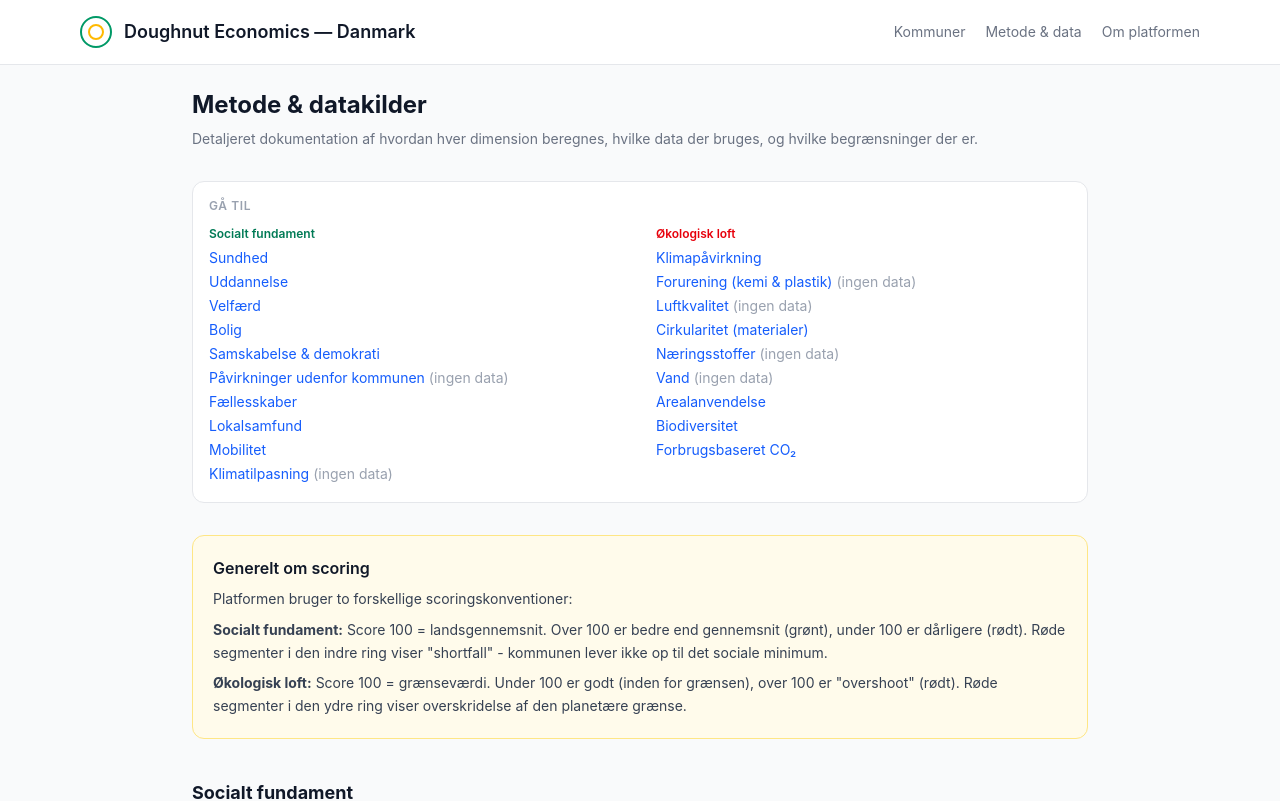
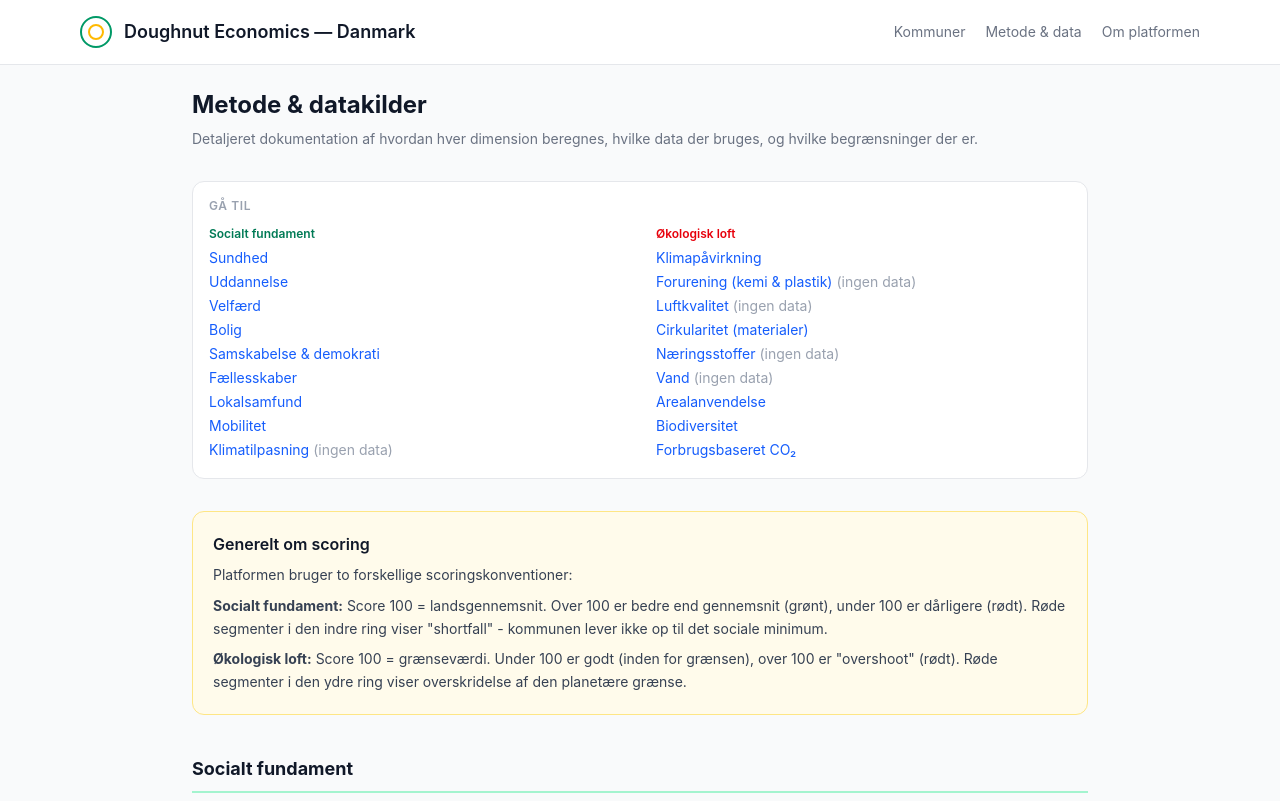
Before and after one commit to augustseptimius-beep/doughnut, a Next.js app in the folder webapp/: page /metode in a window 1280 px wide. Shown: the top 801 px of the page. Built offline with nearby package versions, Linux system fonts and the light colour scheme.

Commit message:
fjernet påvirkning udenfor fra sociale

```diff
--- a/webapp/app/metode/page.tsx
+++ b/webapp/app/metode/page.tsx
@@ -57,11 +57,6 @@ const SOCIAL_METHODS: Record<string, MethodInfo> = {
     dataYear: "2021-2024",
     limitations: "Stemmedeltagelse fanger kun formel demokratisk deltagelse. Musikskoleelever er en proxy for kulturelt engagement, men dækker primært børn og unge.",
     csvFile: "democracy_scores.csv + samskabelse_extra_scores.csv",
-  },
-  paavirkninger_udenfor: {
-    id: "paavirkninger_udenfor",
-    scoring: "Denne kategori har ingen sociale indikatorer. Forbrugsbaseret CO2 er flyttet til det økologiske loft (se 'Forbrugsbaseret CO2' under Økologisk loft).",
-    limitations: "Kategorien afventer relevante sociale indikatorer, f.eks. import af social udbytning.",
   },
   faellesskaber: {
     id: "faellesskaber",
--- a/webapp/components/DoughnutRing.tsx
+++ b/webapp/components/DoughnutRing.tsx
@@ -77,7 +77,6 @@ const SOCIAL_SYMBOLS: Record<string, string> = {
   velfaerd: "💰",
   bolig: "🏠",
   samskabelse: "🗳",
-  paavirkninger_udenfor: "🌍",
   faellesskaber: "🤝",
   lokalsamfund: "🏘",
   mobilitet: "🚲",
--- a/webapp/lib/shared.ts
+++ b/webapp/lib/shared.ts
@@ -244,12 +244,6 @@ export const SOCIAL_CATEGORIES: SocialCategory[] = [
     indicatorIds: ["voter_turnout", "music_school"],
   },
   {
-    id: "paavirkninger_udenfor",
-    name: "Påvirkninger udenfor kommunen",
-    description: "Kommunens forbrugsbaserede klimaaftryk - de udledninger der sker uden for kommunens grænser som følge af borgernes forbrug.",
-    indicatorIds: [],
-  },
-  {
     id: "faellesskaber",
     name: "Fællesskaber",
     description: "Sociale netværk, fællesskaber og tilhørsforhold - modvirker ensomhed og styrker sammenhængskraft.",
```
